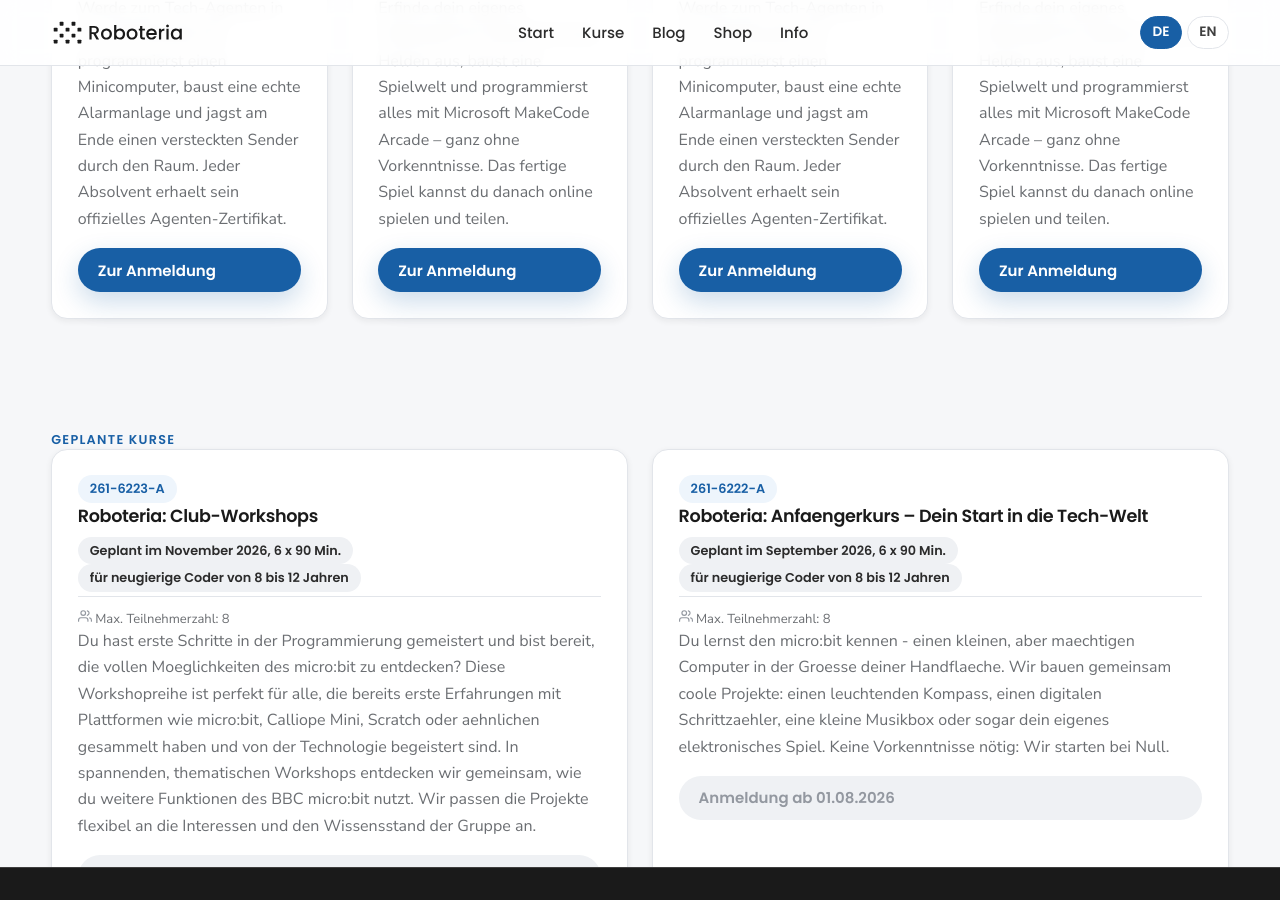
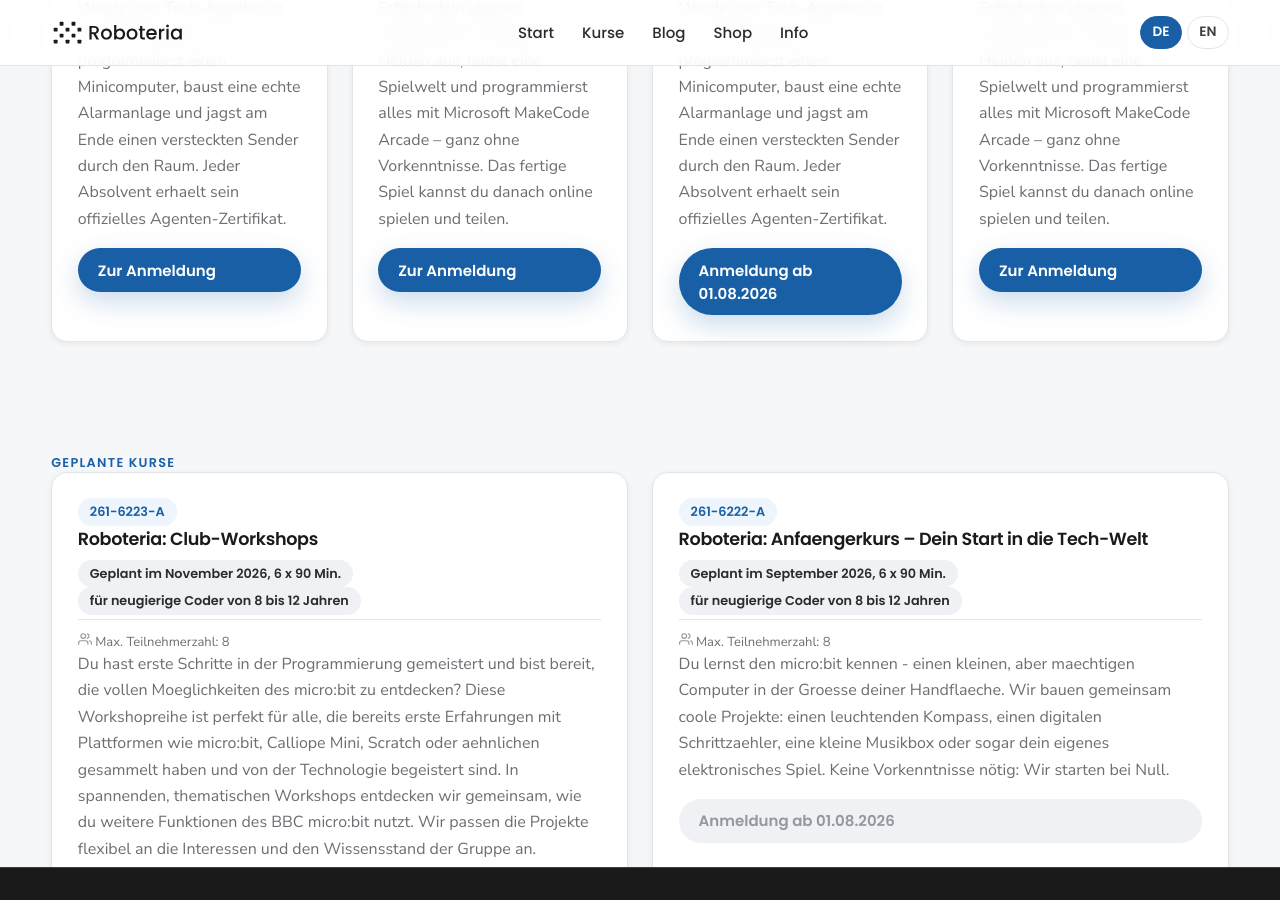
Before and after one commit to proxor/roboteria, a Jekyll site: the page built from courses.md, in a window 1280 px wide and 900 px high, scrolled down 460 px. Built offline with Jekyll 4.4.1, drawn with Linux system fonts in a browser that asks for light colours.

Commit message:
Add registration opening dates to course links in courses and index pages

```diff
--- a/courses.md
+++ b/courses.md
@@ -45,8 +45,13 @@
         <p data-lang="de">{{ course.description_de }}</p>
         <p data-lang="en">{{ course.description_en }}</p>
         {% if course.registration_url %}
+        {% if course.registration_opens and course.registration_opens != "" %}
+        <a class="cta" href="{{ course.registration_url }}" target="_blank" rel="noreferrer" data-lang="de">Anmeldung ab {{ course.registration_opens }}</a>
+        <a class="cta" href="{{ course.registration_url }}" target="_blank" rel="noreferrer" data-lang="en">Registration from {{ course.registration_opens }}</a>
+        {% else %}
         <a class="cta" href="{{ course.registration_url }}" target="_blank" rel="noreferrer" data-lang="de">Zur Anmeldung</a>
         <a class="cta" href="{{ course.registration_url }}" target="_blank" rel="noreferrer" data-lang="en">Register</a>
+        {% endif %}
         {% elsif course.registration_opens and course.registration_opens != "" %}
         <a class="cta disabled" data-lang="de">Anmeldung ab {{ course.registration_opens }}</a>
         <a class="cta disabled" data-lang="en">Registration from {{ course.registration_opens }}</a>
@@ -94,8 +99,13 @@
         <p data-lang="de">{{ course.description_de }}</p>
         <p data-lang="en">{{ course.description_en }}</p>
         {% if course.registration_url %}
+        {% if course.registration_opens and course.registration_opens != "" %}
+        <a class="cta" href="{{ course.registration_url }}" target="_blank" rel="noreferrer" data-lang="de">Anmeldung ab {{ course.registration_opens }}</a>
+        <a class="cta" href="{{ course.registration_url }}" target="_blank" rel="noreferrer" data-lang="en">Registration from {{ course.registration_opens }}</a>
+        {% else %}
         <a class="cta" href="{{ course.registration_url }}" target="_blank" rel="noreferrer" data-lang="de">Zur Anmeldung</a>
         <a class="cta" href="{{ course.registration_url }}" target="_blank" rel="noreferrer" data-lang="en">Register</a>
+        {% endif %}
         {% elsif course.registration_opens and course.registration_opens != "" %}
         <a class="cta disabled" data-lang="de">Anmeldung ab {{ course.registration_opens }}</a>
         <a class="cta disabled" data-lang="en">Registration from {{ course.registration_opens }}</a>
```
Also changed, not shown: index.md (+5 -0 lines).
